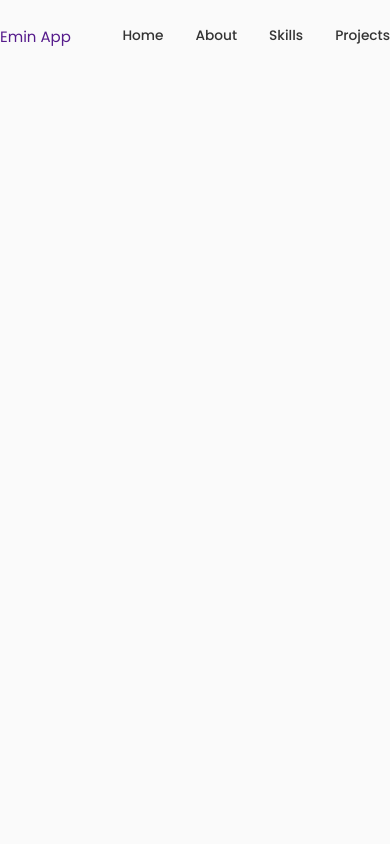
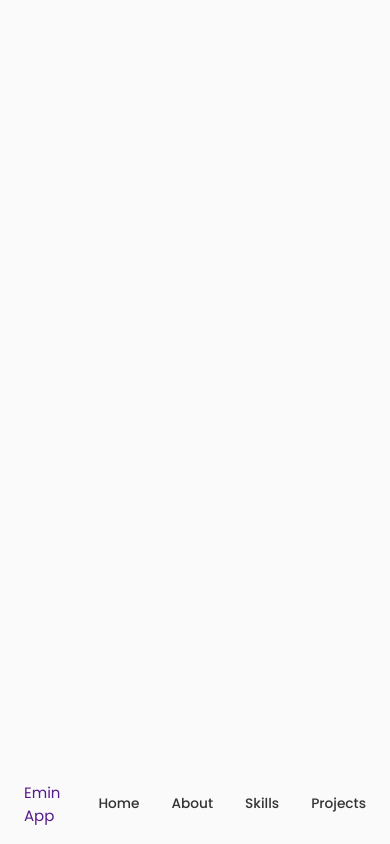
Before and after one commit to emin-apm/Portfolio, a React (Vite) app in the folder MyPortfolio/: page / in a window 390 px wide. Built offline with nearby package versions, Linux system fonts and the light colour scheme.

Commit message:
on mobile nav down side

```diff
--- a/MyPortfolio/src/components/Header/HeaderStyles.module.css
+++ b/MyPortfolio/src/components/Header/HeaderStyles.module.css
@@ -49,3 +49,17 @@
 .nav__link:hover {
     color: var(--title-color-dark);
 }
+
+
+@media screen and (max-width:768px) {
+    .header {
+        top: initial;
+        bottom: 0;
+    }
+
+    .nav {
+        height: 5rem;
+    }
+
+    .nav__menu {}
+}
--- a/MyPortfolio/src/index.css
+++ b/MyPortfolio/src/index.css
@@ -159,7 +159,11 @@ button {
 }
 
 /* For large devices */
-@media screen and (max-width:992px) {}
+@media screen and (max-width:992px) {
+    .container {
+        margin: 0 1.5rem;
+    }
+}
 
 /* For medium devices */
 @media screen and (max-width:768px) {}
```
